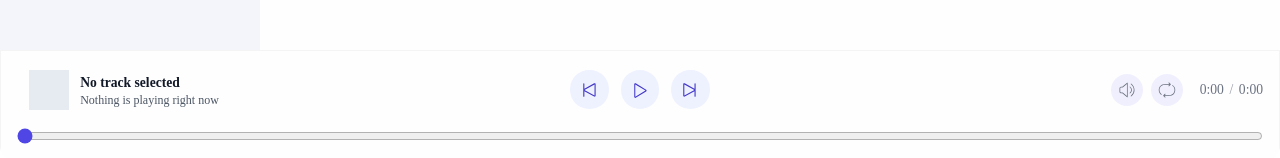
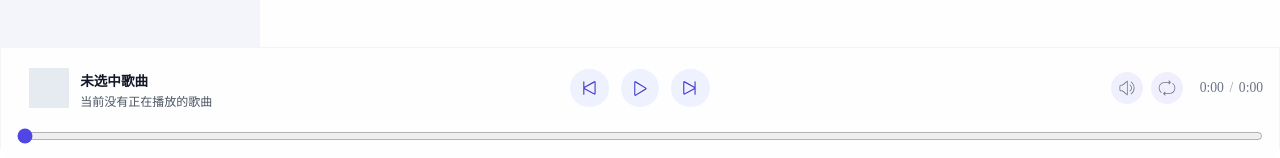
Before and after one commit to LazyChildren/player-client, a Vue app: page / in a window 1280 px wide. Shown: the part 639-797 px from the top of the page. Built offline with nearby package versions, Linux system fonts and the light colour scheme.

Commit message:
文案fix

```diff
--- a/src/components/PlayerFooter.vue
+++ b/src/components/PlayerFooter.vue
@@ -77,8 +77,8 @@ function playbackOrderTitle() {
         <img v-if="props.currentTrack" class="player-cover" :src="props.currentTrack.coverUrl" :alt="props.currentTrack.title" />
         <div v-else class="player-cover placeholder"></div>
         <div class="player-meta">
-          <h2>{{ props.currentTrack?.title ?? "No track selected" }}</h2>
-          <p>{{ props.currentTrack?.artist ?? "Nothing is playing right now" }}</p>
+          <h2>{{ props.currentTrack?.title ?? "未选中歌曲" }}</h2>
+          <p>{{ props.currentTrack?.artist ?? "当前没有正在播放的歌曲" }}</p>
         </div>
       </div>
 
```
